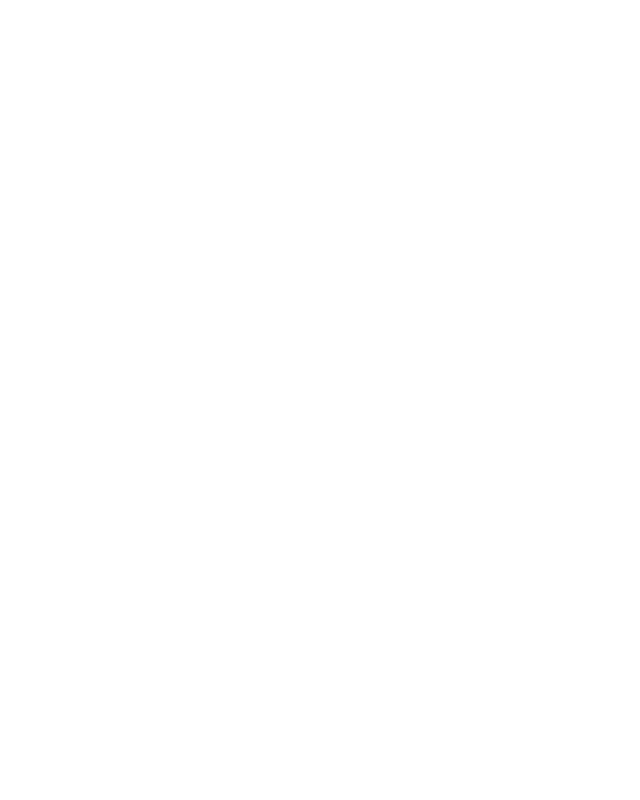
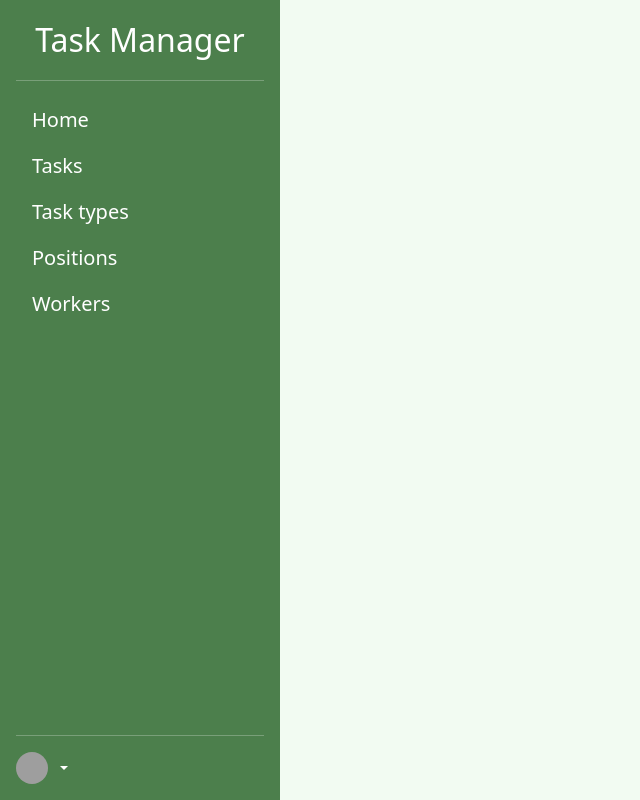
Before and after one commit to rinotokun/task-manager, a Django app: page / in a window 1280 px wide. Before the commit the part shown is empty. Shown: the whole page, without its empty margins (0-640 px from the left). Run offline with Django 5.2, Linux system fonts and the light colour scheme; grey boxes are pictures that could not be loaded.

Commit message:
Add base layout with sidebar
Added the base template with Bootstrap 5, a reusable sidebar include with navigation for tasks, task types, positions and workers, and custom styles for the sidebar and page background.

```diff
--- /dev/null
+++ b/static/css/styles.css
@@ -0,0 +1,16 @@
+body {
+  background-color: #f2fbf2;
+}
+
+.nav-link-active:hover {
+    background-color: #395F39;
+    color: #fff;
+}
+
+.bg-color {
+    background-color: #E5FEE5;
+}
+
+.bg-color-sidebar {
+    background-color: #4C7F4C;
+}
--- a/templates/base.html
+++ b/templates/base.html
@@ -3,9 +3,21 @@
 <head>
   <meta charset="UTF-8">
   <meta name="viewport" content="width=device-width, initial-scale=1.0">
-  <title>Document</title>
+  <title>Task Manager</title>
+  <link href="https://cdn.jsdelivr.net/npm/bootstrap@5.3.8/dist/css/bootstrap.min.css" rel="stylesheet" integrity="sha384-sRIl4kxILFvY47J16cr9ZwB07vP4J8+LH7qKQnuqkuIAvNWLzeN8tE5YBujZqJLB" crossorigin="anonymous">
+  {% load static %}
+  <link rel="stylesheet" href="{% static 'css/styles.css' %}">
 </head>
 <body>
-
+  <div class="d-flex">
+    {% block sidebar %}
+      {% include "includes/sidebar.html" %}
+    {% endblock %}
+    <div class="flex-grow-1 p-4">
+      {% block content %}
+      {% endblock %}
+    </div>
+  </div>
+  <script src="https://cdn.jsdelivr.net/npm/bootstrap@5.3.8/dist/js/bootstrap.bundle.min.js" integrity="sha384-FKyoEForCGlyvwx9Hj09JcYn3nv7wiPVlz7YYwJrWVcXK/BmnVDxM+D2scQbITxI" crossorigin="anonymous"></script>
 </body>
 </html>
--- /dev/null
+++ b/templates/includes/sidebar.html
@@ -0,0 +1,44 @@
+<div class="bg-color-sidebar sticky-top d-flex flex-column flex-shrink-0 p-3 text-white" style="width: 280px; height: 100vh">
+    <span class="fs-2 text-center">Task Manager</span>
+    <hr>
+    <ul class="nav nav-pills flex-column mb-auto">
+      <li class="nav-item">
+        <a href="{% url 'task_manager:index' %}" class="nav-link-active fs-5 nav-link text-white" aria-current="page">
+          Home
+        </a>
+      </li>
+      <li>
+        <a href="#" class="nav-link-active fs-5 nav-link text-white">
+          Tasks
+        </a>
+      </li>
+      <li>
+        <a href="#" class="nav-link-active fs-5 nav-link text-white">
+          Task types
+        </a>
+      </li>
+      <li>
+        <a href="#" class="nav-link-active fs-5 nav-link text-white">
+          Positions
+        </a>
+      </li>
+      <li>
+        <a href="#" class="nav-link-active fs-5 nav-link text-white">
+          Workers
+        </a>
+      </li>
+    </ul>
+    <hr>
+    <div class="dropdown">
+      <a href="#" class="d-flex align-items-center text-white text-decoration-none dropdown-toggle" id="dropdownUser1" data-bs-toggle="dropdown" aria-expanded="false">
+        <img src="#" alt="" width="32" height="32" class="rounded-circle me-2">
+        <strong>{{ user.username }}</strong>
+      </a>
+      <ul class="dropdown-menu dropdown-menu-dark text-small shadow" aria-labelledby="dropdownUser1">
+        <li><a class="dropdown-item" href="#">Edit profile</a></li>
+        <li><a class="dropdown-item" href="#">Profile</a></li>
+        <li><hr class="dropdown-divider"></li>
+        <li><a class="dropdown-item" href="#">Sign out</a></li>
+      </ul>
+    </div>
+  </div>
```
